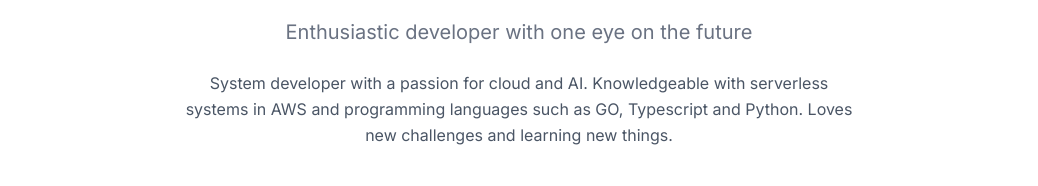
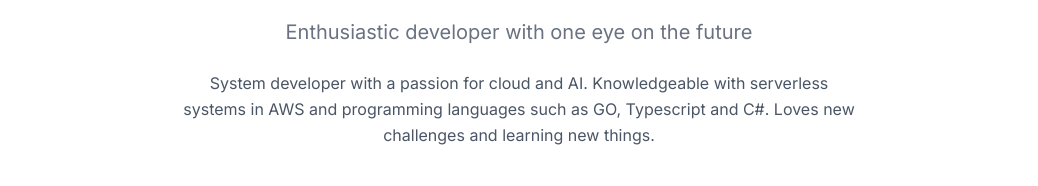
Before and after one commit to Marmas99/personal-website, a React (Vite) app: page / in a window 1280 px wide. Shown: the part 279-465 px from the top of the page, without its empty margins (121-1159 px from the left). Built offline with nearby package versions, Linux system fonts and the light colour scheme.

Commit message:
changed lang

```diff
--- a/src/data/resume.ts
+++ b/src/data/resume.ts
@@ -67,7 +67,7 @@
     tagline: "Enthusiastic developer with one eye on the future",
     about:
       "System developer with a passion for cloud and AI. " +
-      "Knowledgeable with serverless systems in AWS and programming languages such as GO, Typescript and Python. " +
+      "Knowledgeable with serverless systems in AWS and programming languages such as GO, Typescript and C#. " +
       "Loves new challenges and learning new things.",
     email: "markus.masalkovski@gmail.com",
     location: "Sweden",
```
